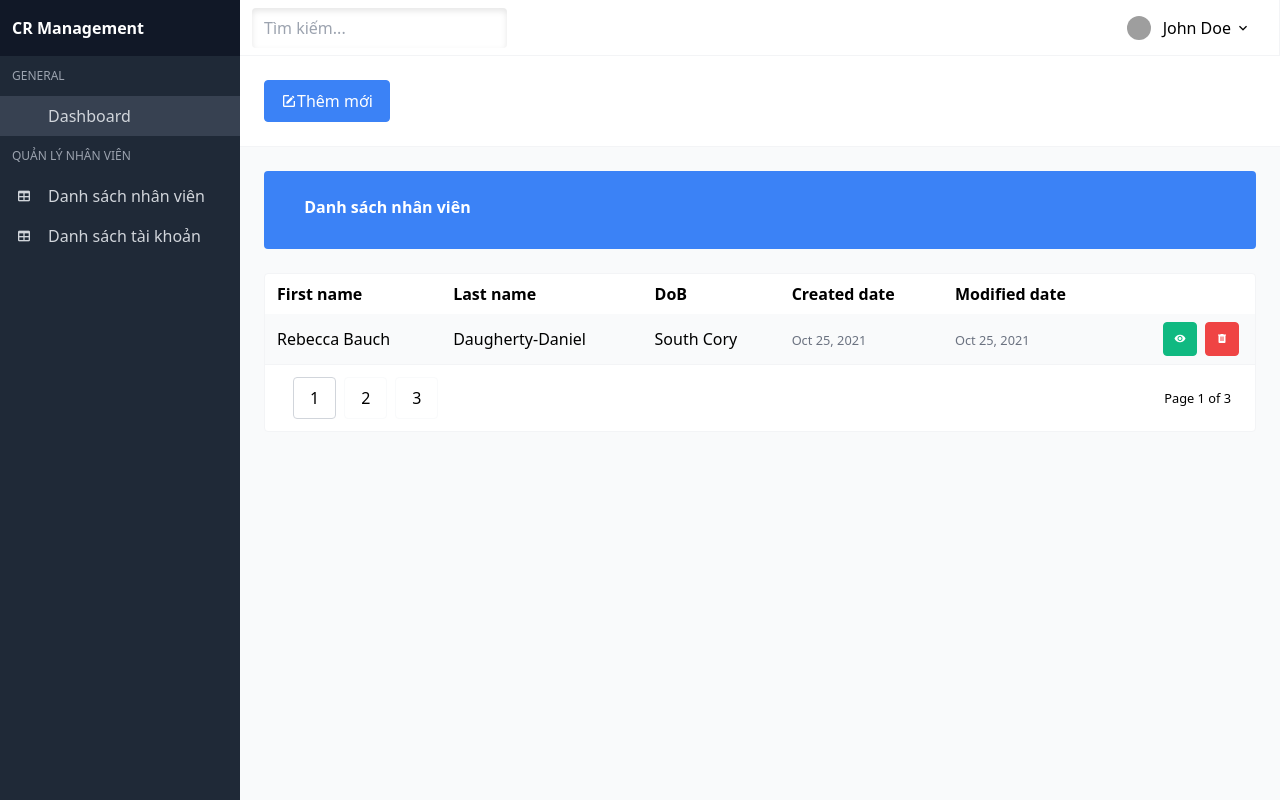
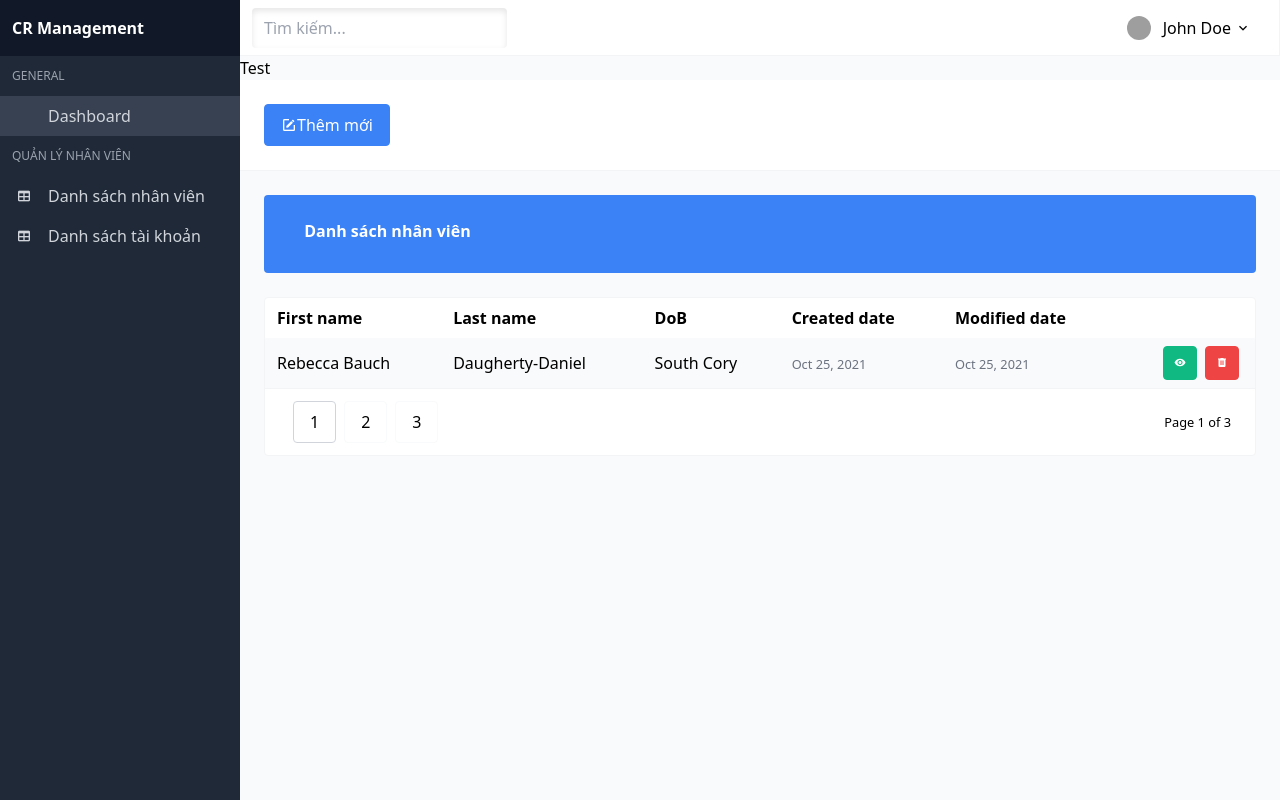
Before and after one commit to ThienMAC/CRManagement, a Django app: page /hrmanagement/employeeList in a window 1280 px wide. Run offline with Django 4.2, Linux system fonts and the light colour scheme; some libraries are stand-ins or nearby versions; grey boxes are pictures that could not be loaded.

Commit message:
Update employeeList.html

```diff
--- a/CRManagement/HRManagement/templates/HRManagement/employeeList.html
+++ b/CRManagement/HRManagement/templates/HRManagement/employeeList.html
@@ -1,4 +1,5 @@
 {% extends 'HRManagement/hr_main_template.html' %} {% load static %} {% block content %}
+<h3>Test</h3>
 <section class="is-hero-bar">
     <div
       class="flex flex-col md:flex-row items-center justify-between space-y-6 md:space-y-0"
```
